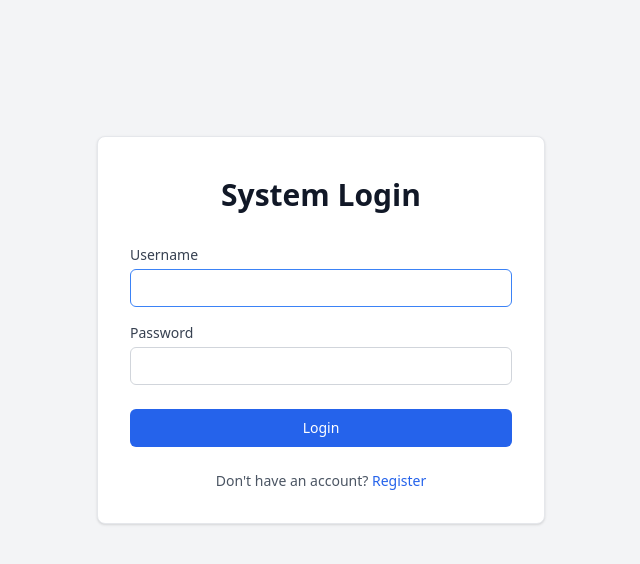
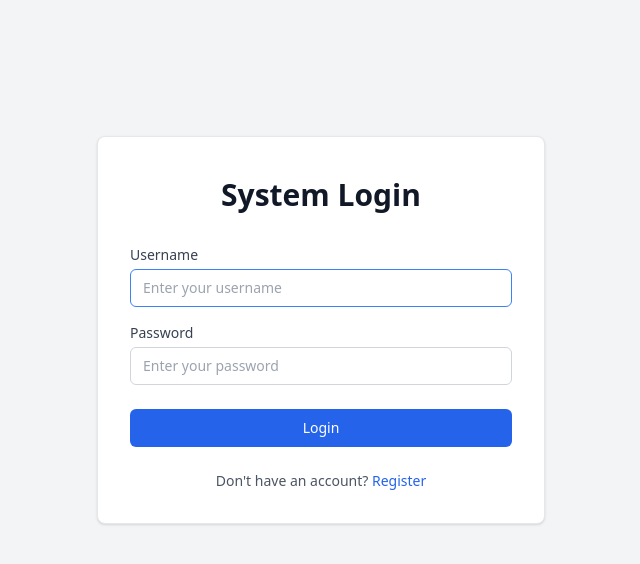
Before and after one commit to takudzwamvere/haulage-truck-management, a Django app: template portal/templates/portal/login.html in a window 1280 px wide. Shown: the top 564 px of the page, without its empty margins (319-959 px from the left). Run offline with Django 5.2, Linux system fonts and the light colour scheme; the template is opened without the code that fills it, so the values that code supplies are empty; some libraries are stand-ins or nearby versions.

Commit message:
ui: add placeholder text to login form fields
Added 'Enter your username' and 'Enter your password' placeholder text to
guide users. Also softened placeholder color from gray-500 to gray-400.

```diff
--- a/portal/templates/portal/login.html
+++ b/portal/templates/portal/login.html
@@ -33,11 +33,11 @@
       <div class="space-y-4">
         <div>
           <label for="username" class="block text-sm font-medium text-gray-700">Username</label>
-          <input id="username" name="username" type="text" required autofocus class="mt-1 appearance-none rounded-md relative block w-full px-3 py-2 border border-gray-300 placeholder-gray-500 text-gray-900 focus:outline-none focus:ring-blue-500 focus:border-blue-500 focus:z-10 sm:text-sm">
+          <input id="username" name="username" type="text" required autofocus placeholder="Enter your username" class="mt-1 appearance-none rounded-md relative block w-full px-3 py-2 border border-gray-300 placeholder-gray-400 text-gray-900 focus:outline-none focus:ring-blue-500 focus:border-blue-500 focus:z-10 sm:text-sm">
         </div>
         <div>
           <label for="password" class="block text-sm font-medium text-gray-700">Password</label>
-          <input id="password" name="password" type="password" required class="mt-1 appearance-none rounded-md relative block w-full px-3 py-2 border border-gray-300 placeholder-gray-500 text-gray-900 focus:outline-none focus:ring-blue-500 focus:border-blue-500 focus:z-10 sm:text-sm">
+          <input id="password" name="password" type="password" required placeholder="Enter your password" class="mt-1 appearance-none rounded-md relative block w-full px-3 py-2 border border-gray-300 placeholder-gray-400 text-gray-900 focus:outline-none focus:ring-blue-500 focus:border-blue-500 focus:z-10 sm:text-sm">
         </div>
       </div>
 
```
